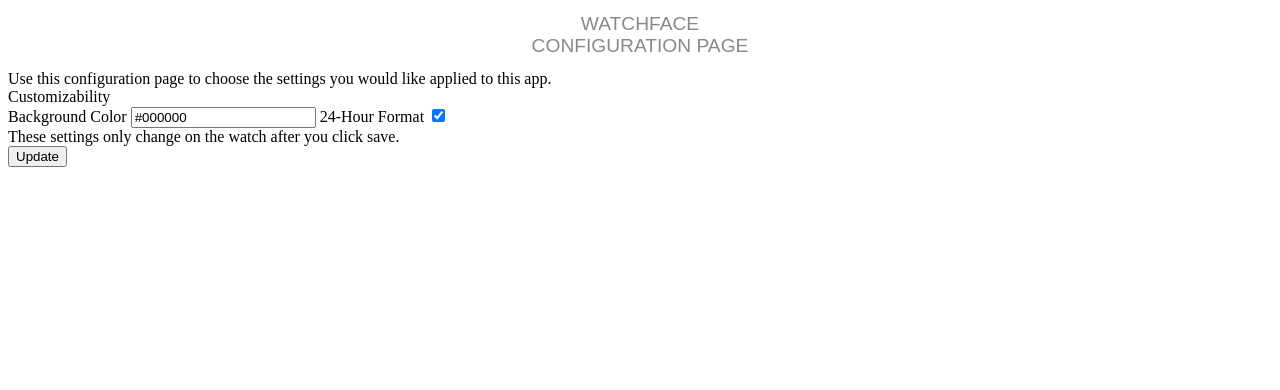
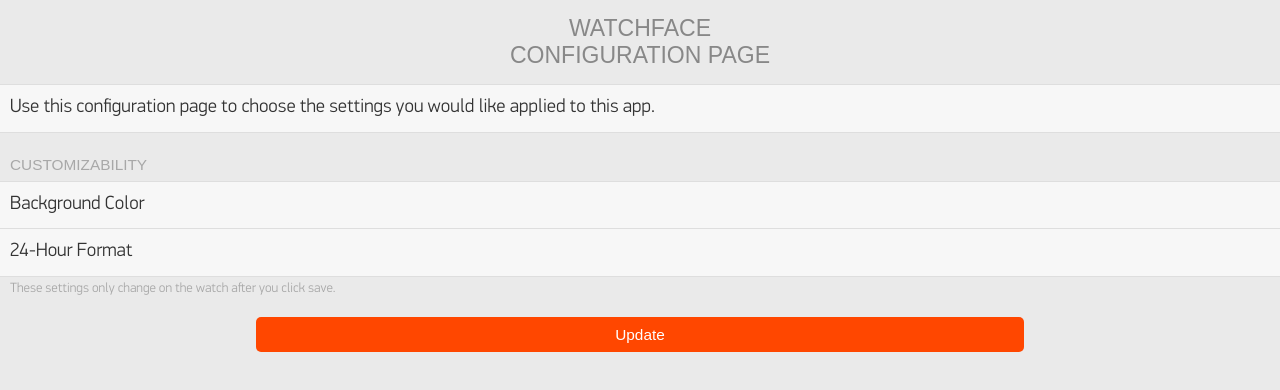
Before and after one commit to puzzledsam/puzzledsam.github.io, a website: page healthplus-config/index.html in a window 1280 px wide. Drawn offline with nearby package versions, Linux system fonts and the light colour scheme.

Commit message:
Update index.html

```diff
--- a/healthplus-config/index.html
+++ b/healthplus-config/index.html
@@ -3,8 +3,8 @@
 <head>
   <meta charset="UTF-8">
   <title></title>
-  <link rel='stylesheet' type='text/css' href='/bower_components/pebble-slate/dist/css/slate.min.css'>
-  <link rel='stylesheet' type='text/css' href='/css/style.css'>
+  <link rel='stylesheet' type='text/css' href='/healthplus-config/css/slate.min.css'>
+  <link rel='stylesheet' type='text/css' href='/healthplus-config/css/style.css'>
 </head>
 <body>
   <div class='item-container'>
@@ -43,7 +43,7 @@
     </div>
   </div>
 
-  <script src='/bower_components/pebble-slate/dist/js/slate.min.js'></script>
-  <script src='/js/main.js'></script>
+  <script src='/healthplus-config/js/slate.min.js'></script>
+  <script src='/healthplus-config/js/main.js'></script>
 </body>
 </html>
```
